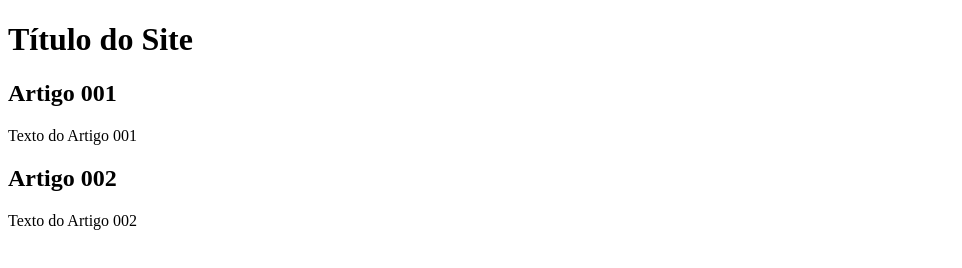
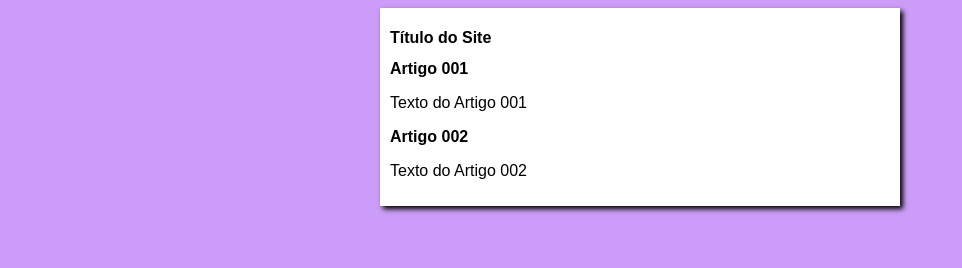
Before and after one commit to brunodyegoweb/projeto-site, a plain HTML site: page index.html in a window 1280 px wide. Shown: the whole page, without its empty margins (0-962 px from the left). Drawn offline with Linux system fonts and the light colour scheme.

Commit message:
Iniciei o design

```diff
--- /dev/null
+++ b/_css/style.css
@@ -0,0 +1,16 @@
+* {
+    font-family: Arial, Helvetica, sans-serif;
+    font-size: 16px;
+}
+
+body {
+    background-color: rgb(204, 157, 248);
+}
+
+main {
+    background-color: white;
+    width: 500px;
+    margin: auto;
+    padding: 10px;
+    box-shadow: 3px 3px 5px rgba(0, 0, 0.473);
+}
--- a/index.html
+++ b/index.html
@@ -4,6 +4,8 @@
     <meta charset="UTF-8">
     <meta http-equiv="X-UA-Compatible" content="IE=edge">
     <meta name="viewport" content="width=device-width, initial-scale=1.0">
+
+    <link rel="stylesheet" href="_css/style.css">
     <title>Título do Site</title>
 </head>
 <body>
```
